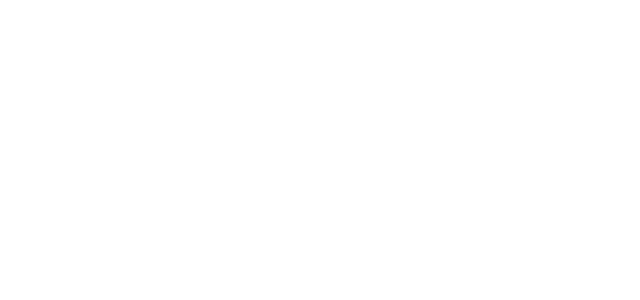
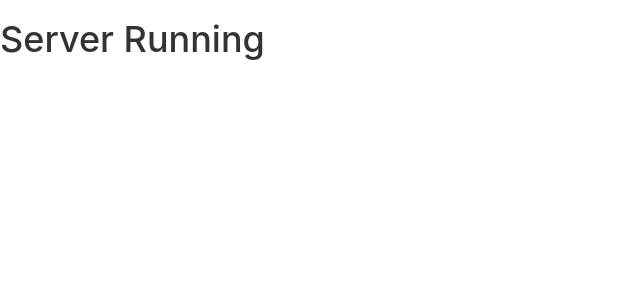
Before and after one commit to AakashChahal/first-angular-app, an Angular app: page / in a window 1280 px wide. Shown: the top 300 px of the page, without its empty margins (0-640 px from the left). Built offline with nearby package versions, Linux system fonts and the light colour scheme.

Commit message:
using the new component

```diff
--- a/src/app/app.component.html
+++ b/src/app/app.component.html
@@ -294,3 +294,5 @@
         }
     }
 </style>
+
+<app-server></app-server>
--- a/src/app/app.module.ts
+++ b/src/app/app.module.ts
@@ -2,9 +2,10 @@
 import { BrowserModule } from '@angular/platform-browser';
 
 import { AppComponent } from './app.component';
+import { ServerComponent } from './server/server.component';
 
 @NgModule({
-    declarations: [AppComponent],
+    declarations: [AppComponent, ServerComponent],
     imports: [BrowserModule],
     providers: [],
     bootstrap: [AppComponent],
--- a/src/app/server/server.component.html
+++ b/src/app/server/server.component.html
@@ -1 +1 @@
-<h1>Server</h1>
+<h1>Server Running</h1>
```
